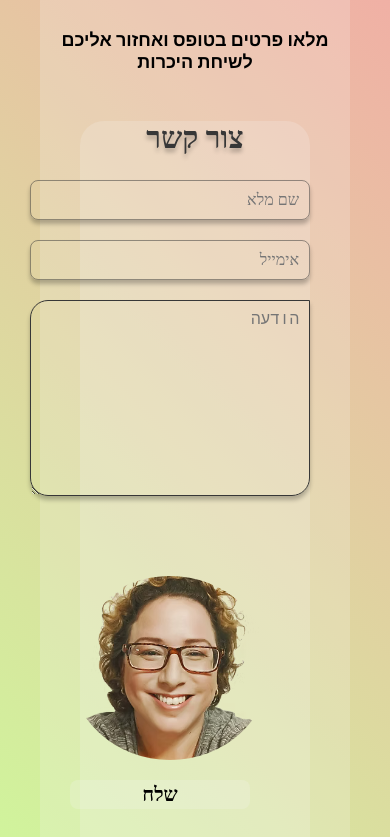
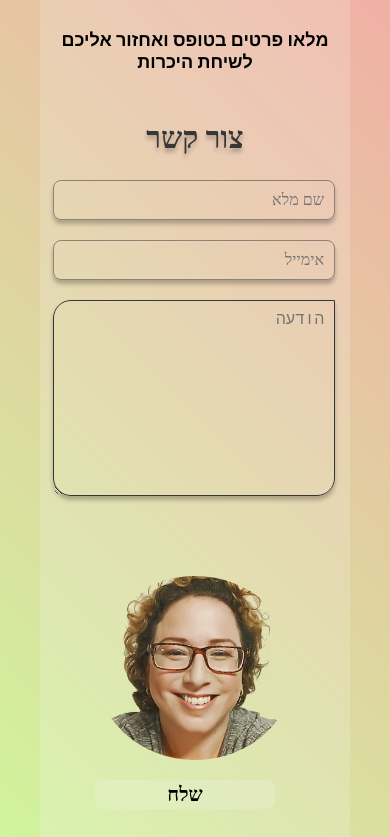
Before and after one commit to lionsgrandson/rainbow-asd-next, a Next.js app: page / in a window 390 px wide. Shown: the part 867-1704 px from the top of the page. Built offline with nearby package versions, Linux system fonts and the light colour scheme.

Commit message:
mobile: contactSec mobile styling

```diff
--- a/src/components/ContactSec.jsx
+++ b/src/components/ContactSec.jsx
@@ -59,7 +59,10 @@ export default function ContactSec() {
   }
 
   return (
-    <section id='contact' className={styles.FirstBox}>
+    <section
+      id='contact'
+      className={(styles.FirstBox, styles.containerContact)}
+    >
       <h1 className={styles.h1Con}>צור קשר</h1>
       <div className={styles.contactContent}>
         <form className={styles.ConForm} onSubmit={handleSubmit}>
--- a/src/styles/contactSec.module.css
+++ b/src/styles/contactSec.module.css
@@ -148,12 +148,17 @@
     align-items: center;
   }
   .ConForm {
-    width: 60%;
+    width: 100%;
   }
   .submitBTN {
     width: 28rem;
     height: auto;
     font-size: 3.2rem;
+  }
+  .input,
+  .textArea {
+    width: calc(100% - 5rem);
+    margin: 0 1.5rem;
   }
 }
 
@@ -165,12 +170,7 @@
   .textArea {
     font-size: 2rem;
   }
-  .ConForm {
-    width: 80%;
-  }
-  .sivanHeadshotContact {
-    /* width: 18rem; */
-  }
+
   .submitBTN {
     width: 24rem;
     height: auto;
@@ -182,9 +182,7 @@
   .h1Con {
     font-size: 3.6rem;
   }
-  .ConForm {
-    width: 90%;
-  }
+
   .submitBTN {
     width: 22rem;
     font-size: 2.4rem;
@@ -215,5 +213,9 @@
   .input,
   .textArea {
     font-size: 1.6rem;
+    width: calc(100% - 5rem);
+    margin: 0 1.5rem;
   }
+  /* conDit {
+  } */
 }
```
